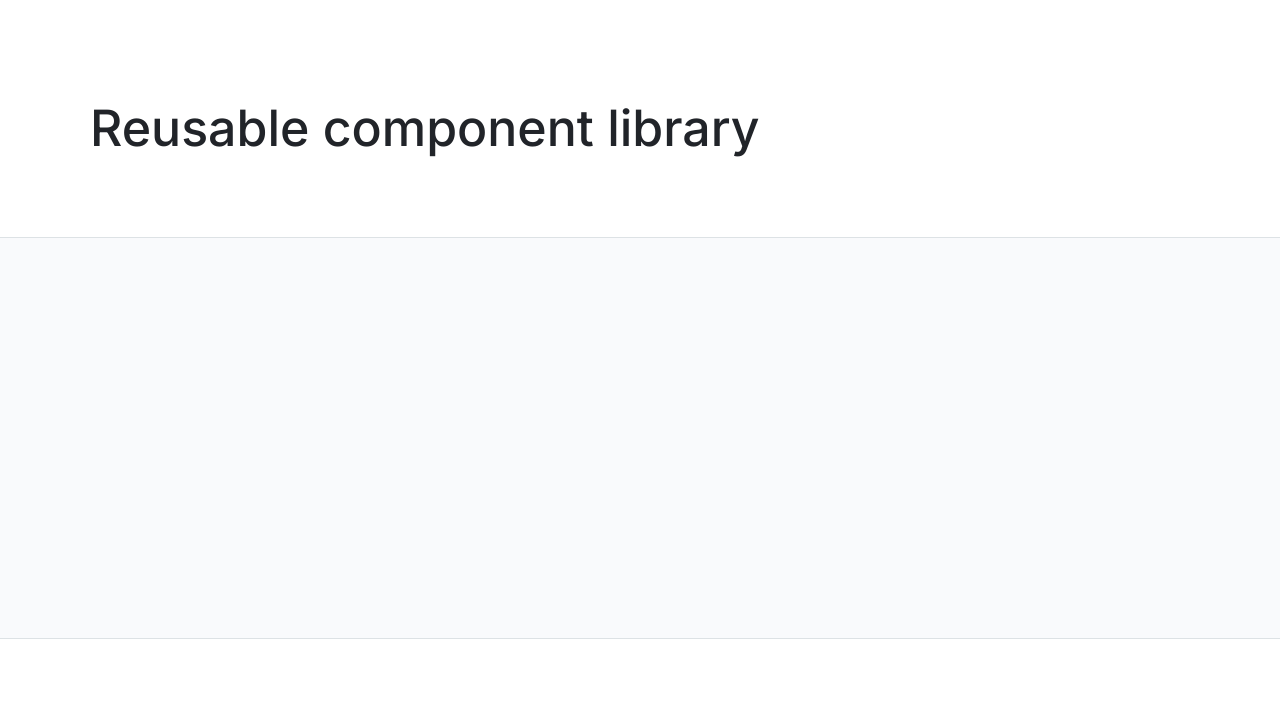
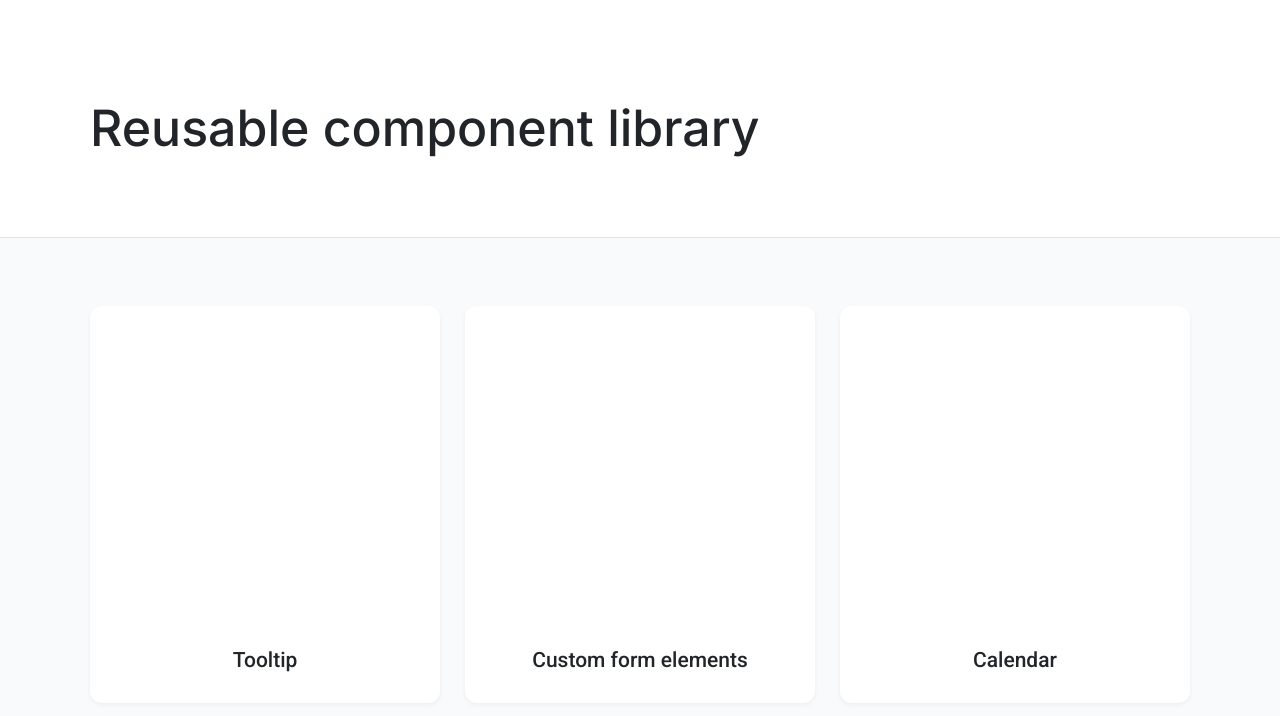
Before and after one commit to js-tasks-ru/htmlcss-20220919_anna881, a website: page index.html in a window 1280 px wide. Shown: the top 716 px of the page. Drawn offline with Linux system fonts and the light colour scheme.

Commit message:
Add cards

```diff
--- a/assets/css/main.css
+++ b/assets/css/main.css
@@ -4,6 +4,8 @@
 @import '../../components/footer/footer.css';
 @import '../../components/preview/preview.css';
 @import '../../components/container/container.css';
+@import '../../components/card/card.css';
+
 
 :root {
     --white: #ffffff;
--- /dev/null
+++ b/components/card/card.css
@@ -0,0 +1,26 @@
+.card {
+    width: 350px;
+    height: 367px;
+    margin-bottom: 30px;
+    padding-bottom: 30px;
+
+    display: flex;
+    flex-direction: column;
+    justify-content: flex-end;
+    align-items: center;
+
+    background: var(--white);
+
+    box-shadow: 0px 2px 4px rgba(33, 36, 41, 0.05);
+    border-radius: 12px;
+}
+
+.card__title {
+    font-family: 'Roboto';
+    font-style: normal;
+    font-weight: 500;
+    font-size: 21px;
+    line-height: 25px;
+
+    color: var(--black);
+}
--- a/components/preview/preview.css
+++ b/components/preview/preview.css
@@ -1,7 +1,15 @@
 .preview {
-    height: 400px;
     background: #F9FAFC;
 
-    border-top: 1px solid var(--grey-2);;
+    border-top: 1px solid var(--grey-2);
     border-bottom: 1px solid var(--grey-2);
 }
+
+.preview-cards {
+    padding-top: 68px;
+    padding-bottom: 204px;
+
+    display: flex;
+    flex-wrap: wrap;
+    justify-content: space-between;
+}
--- a/index.html
+++ b/index.html
@@ -15,13 +15,35 @@
             </div>
         </header>
         <main class="preview">
-            <div class="container"></div>
+            <div class="container">
+                <div class="preview-cards">
+                    <div class="card">
+                        <div class="card__title">Tooltip</div>
+                    </div>
+                    <div class="card">
+                        <div class="card__title">Custom form elements</div>
+                    </div>
+                    <div class="card">
+                        <div class="card__title">Calendar</div>
+                    </div>
+                    <div class="card">
+                        <div class="card__title">Modal dialog</div>
+                    </div>
+                    <div class="card">
+                        <div class="card__title">Histogram</div>
+                    </div>
+                    <div class="card">
+                        <div class="card__title">Avatar</div>
+                    </div>
+                </div>
+            </div>
         </main>
         <footer class="footer">
             <div class="container">
                 <h2 class="footer__title">About</h2>
                 <p class="footer__text">This project is a collection of professionally designed, pre-built, fully responsive HTML snippets you can drop into your projects.
-                    Get started by checking out our free preview components, or browsing the PNG previews in the categories you're most curious about.</p>
+                    Get started by checking out our free preview components, or browsing the PNG previews in the categories you're most curious about.
+                </p>
             </div>
         </footer>
     </div>
```
